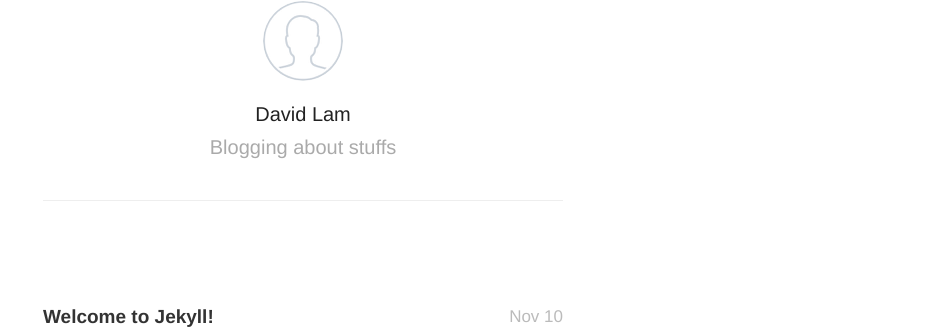
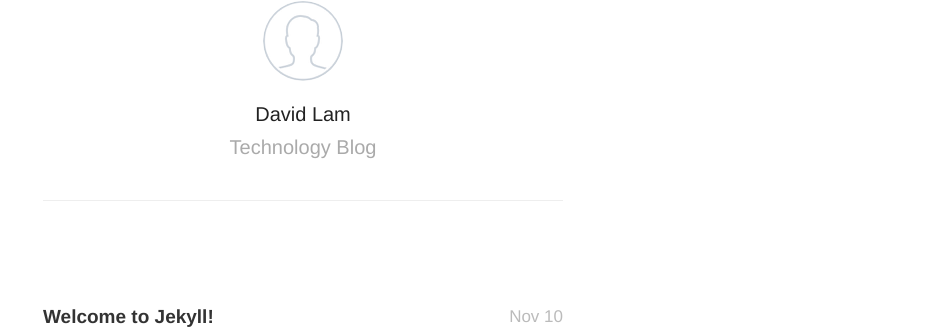
Before and after one commit to davidkwlam/davidkwlam.github.io, a Jekyll site: the page built from index.html, in a window 1280 px wide. Shown: the part 137-466 px from the top of the page, without its empty margins (337-1280 px from the left). Built offline with Jekyll 4.4.1, drawn with Linux system fonts in a browser that asks for light colours; nearby versions of some CDN libraries; Markdown is read by kramdown in place of the engine named in the settings; the list of posts is cut into pages by our own code; part of the change alters nothing that is shown.

Commit message:
Update config file

```diff
--- a/_config.yml
+++ b/_config.yml
@@ -1,6 +1,6 @@
-name: Your New Jekyll Site
-description: Blogging about stuffs
-meta_description: "Your New Jekyll Site, Blogging about stuffs"
+name: David Lam
+description: Technology Blog
+meta_description: "David Lam, Technology Blog"
 
 aboutPage: true
 
@@ -9,7 +9,7 @@ highlighter: pygments
 
 paginate: 20
 baseurl: /
-domain_name: 'http://yourblog-domain.com'
+domain_name: 'http://www.davidkwlam.com'
 google_analytics: 'UA-XXXXXXXX-X'
 disqus: false
 disqus_shortname: 'your-disqus-shortname'
@@ -17,7 +17,7 @@ disqus_shortname: 'your-disqus-shortname'
 # Details for the RSS feed generator
 url:            'http://www.davidkwlam.com'
 author:         'David Lam'
-authorTwitter:  'YourTwitterUsername'
+authorTwitter:  'davidkwlam'
 
 permalink:       /:year/:title/
 
```
